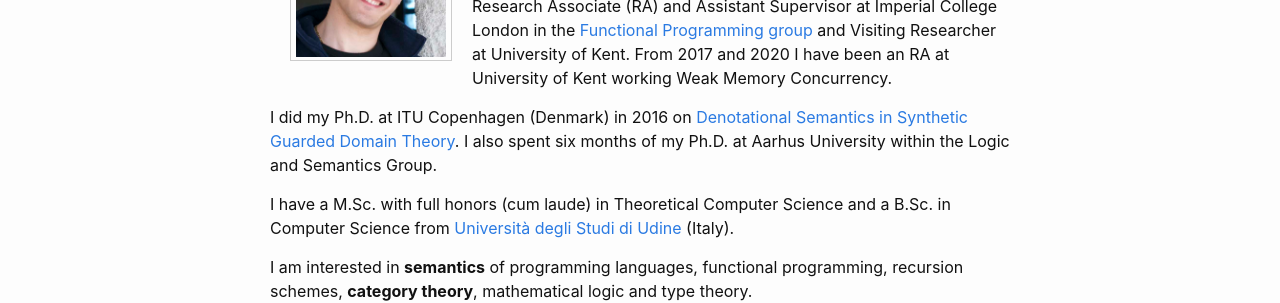
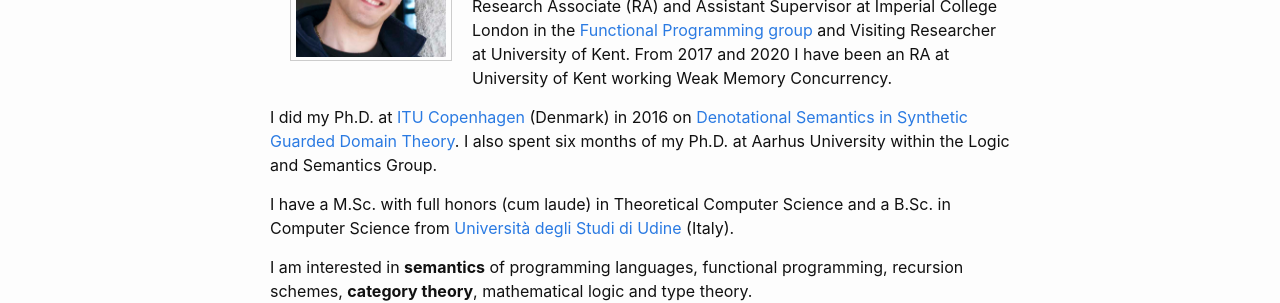
Before and after one commit to mpaviotti/mpaviotti.github.com, a Jekyll site: the page built from index.markdown, in a window 1280 px wide. Shown: the part 287-590 px from the top of the page. Built offline with Jekyll 4.4.1, drawn with Linux system fonts in a browser that asks for light colours; some of the changed lines change nothing that is shown.

Commit message:
News lecturship

```diff
--- a/index.markdown
+++ b/index.markdown
@@ -16,7 +16,7 @@ Project](https://granule-project.github.io). From 2020 to 2022, I have been a Re
 at University of Kent. From 2017 and 2020 I have been an RA at University of
 Kent working Weak Memory Concurrency.
 
-I did my Ph.D. at ITU Copenhagen (Denmark) in 2016 on [Denotational Semantics in Synthetic Guarded Domain Theory](/assets/papers/paviotti-phdthesis.pdf). I also spent six months of my Ph.D. at Aarhus University within the Logic and Semantics Group.
+I did my Ph.D. at [ITU Copenhagen](https://www.itu.dk) (Denmark) in 2016 on [Denotational Semantics in Synthetic Guarded Domain Theory](/assets/papers/paviotti-phdthesis.pdf). I also spent six months of my Ph.D. at Aarhus University within the Logic and Semantics Group.
 
 I have a M.Sc. with full honors (cum laude) in Theoretical Computer Science and a B.Sc. in Computer Science from [Università degli Studi di Udine](https://www.uniud.it/it) (Italy).
 
```
